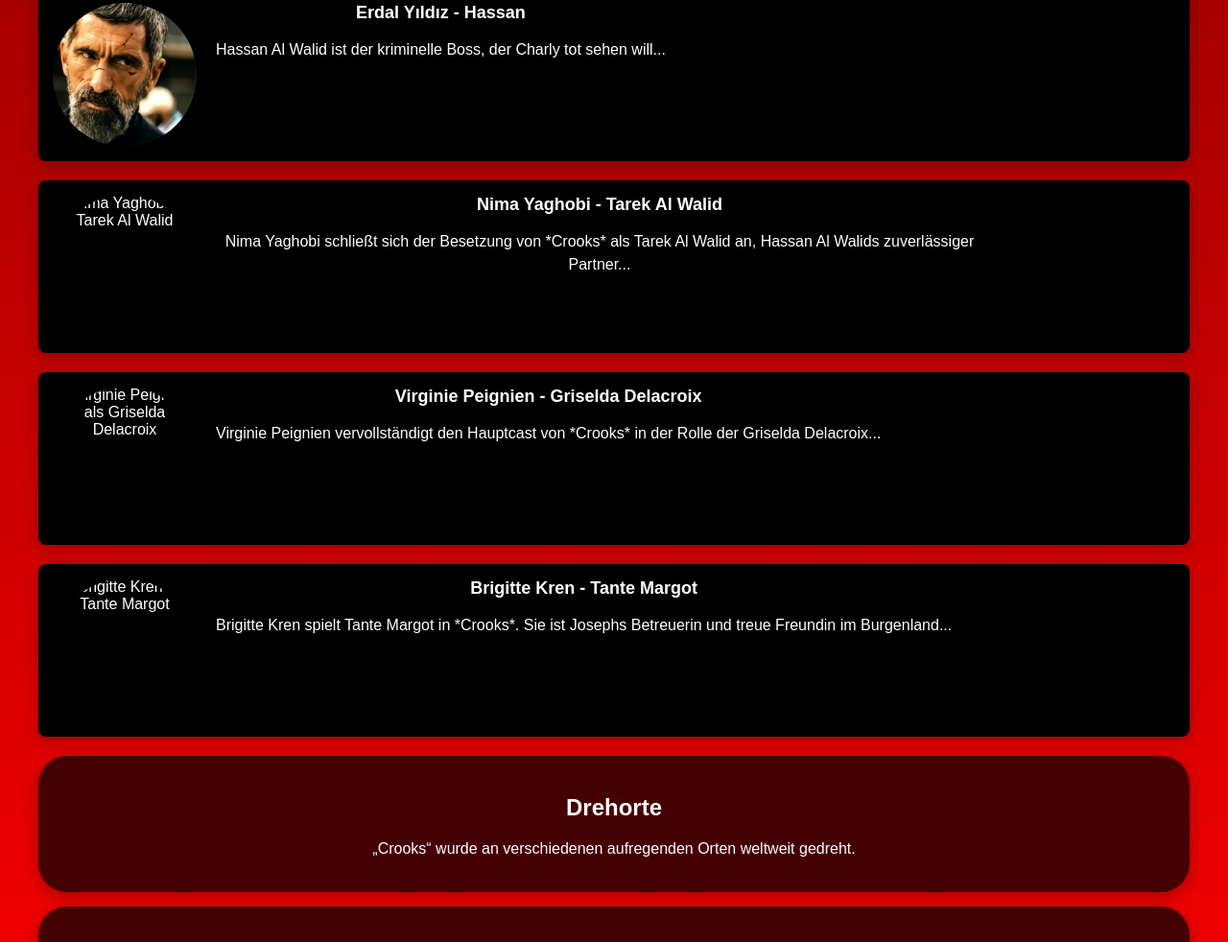
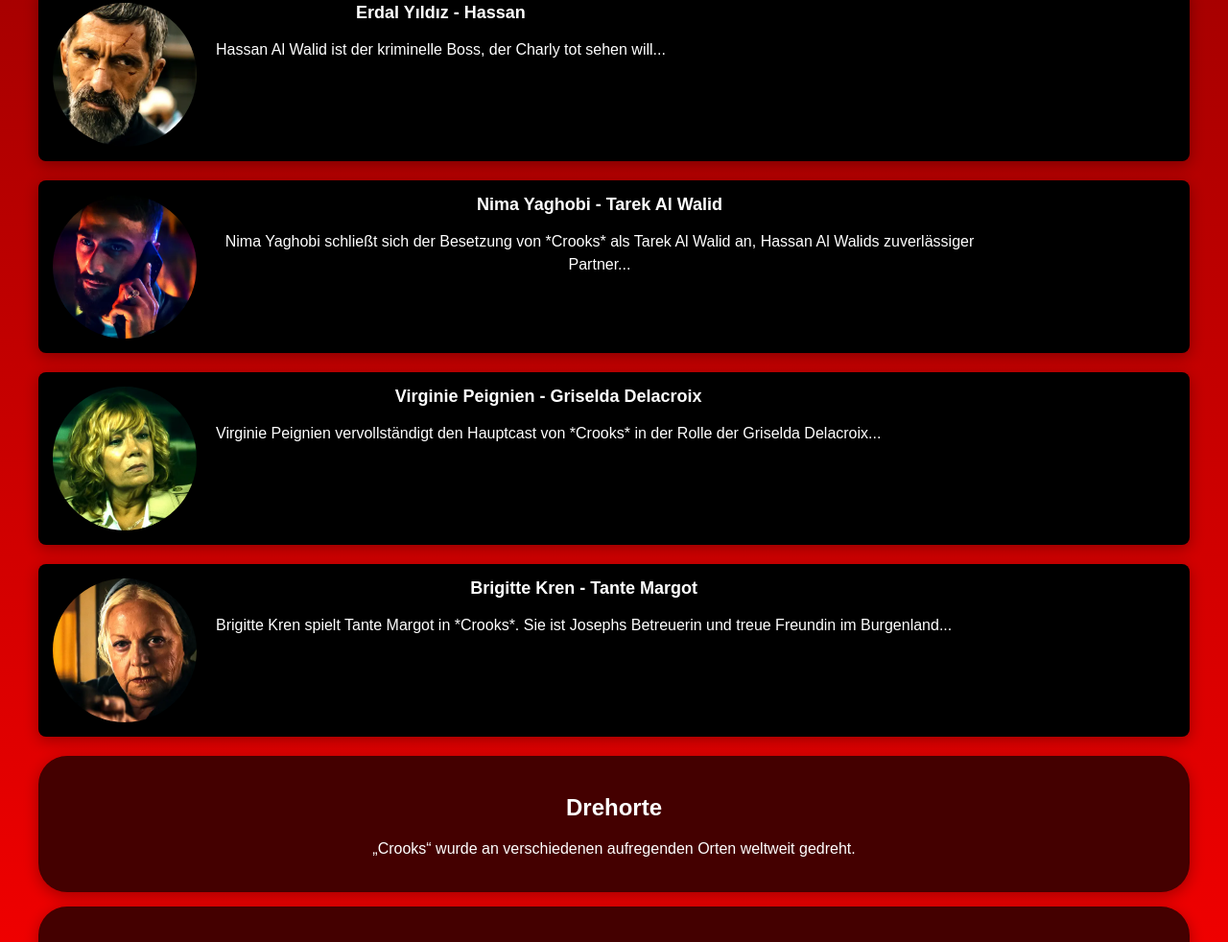
Before and after one commit to aklsh958/crooks, a plain HTML site: page index.html in a window 1280 px wide. Shown: the part 2305-3287 px from the top of the page at 96% size. Drawn offline with Linux system fonts and the light colour scheme.

Commit message:
Update index.html

```diff
--- a/index.html
+++ b/index.html
@@ -82,7 +82,7 @@
     </div>
 
     <div class="actor-box">
-      <img src="images/tarek.webp" alt="Nima Yaghobi als Tarek Al Walid">
+      <img src="tarek.webp" alt="Nima Yaghobi als Tarek Al Walid">
       <div class="actor-info">
         <strong>Nima Yaghobi - Tarek Al Walid</strong>
         <p>Nima Yaghobi schließt sich der Besetzung von *Crooks* als Tarek Al Walid an, Hassan Al Walids zuverlässiger Partner...</p>
@@ -90,7 +90,7 @@
     </div>
 
     <div class="actor-box">
-      <img src="images/griselda.webp" alt="Virginie Peignien als Griselda Delacroix">
+      <img src="griselda.webp" alt="Virginie Peignien als Griselda Delacroix">
       <div class="actor-info">
         <strong>Virginie Peignien - Griselda Delacroix</strong>
         <p>Virginie Peignien vervollständigt den Hauptcast von *Crooks* in der Rolle der Griselda Delacroix...</p>
@@ -98,7 +98,7 @@
     </div>
 
     <div class="actor-box">
-      <img src="images/tante.webp" alt="Brigitte Kren als Tante Margot">
+      <img src="tante.webp" alt="Brigitte Kren als Tante Margot">
       <div class="actor-info">
         <strong>Brigitte Kren - Tante Margot</strong>
         <p>Brigitte Kren spielt Tante Margot in *Crooks*. Sie ist Josephs Betreuerin und treue Freundin im Burgenland...</p>
```
